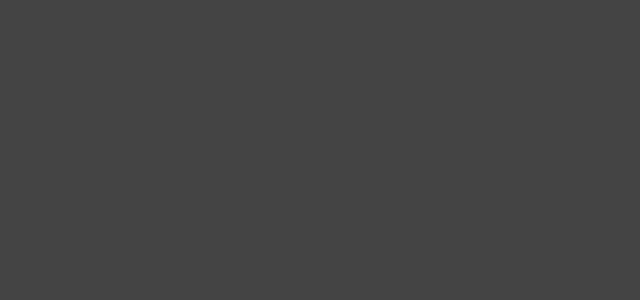
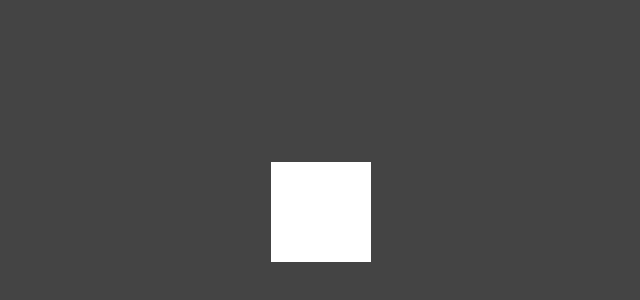
Before and after one commit to tarcisiowes/Learning-Nextjs, a Next.js app in the folder tabuleiro/: page / in a window 1280 px wide. Shown: the part 188-488 px from the top of the page, without its empty margins (319-959 px from the left). Built offline with nearby package versions, Linux system fonts and the light colour scheme.

Commit message:
aplicando style individual na casa

```diff
--- a/tabuleiro/components/casas.jsx
+++ b/tabuleiro/components/casas.jsx
@@ -3,7 +3,10 @@ import styles from '../styles/casas.module.css'
 export default function Casas(props) {
 
   return (
-    <div className={styles.casas}>
+    <div
+      className={ styles.casas }
+      style={{backgroundColor: props.preta ? "#000" : "#fff"}}
+    >
 
     </div>
   )
```
